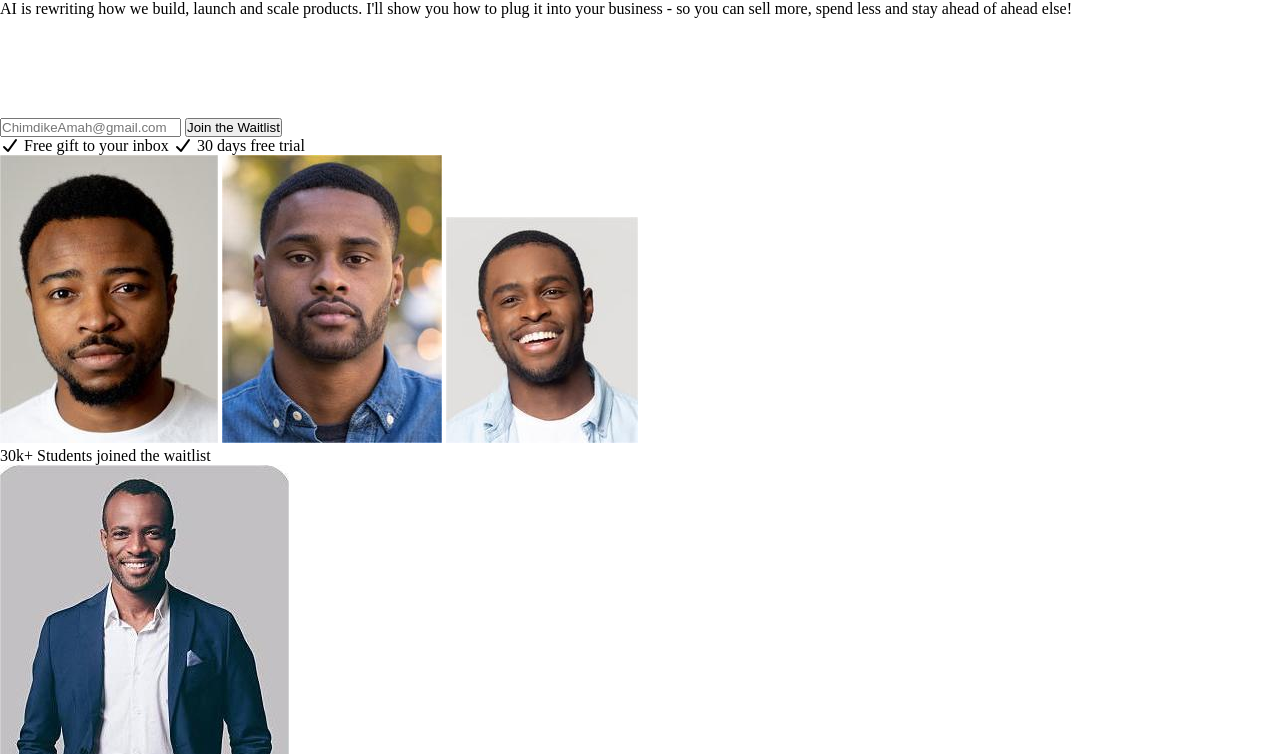
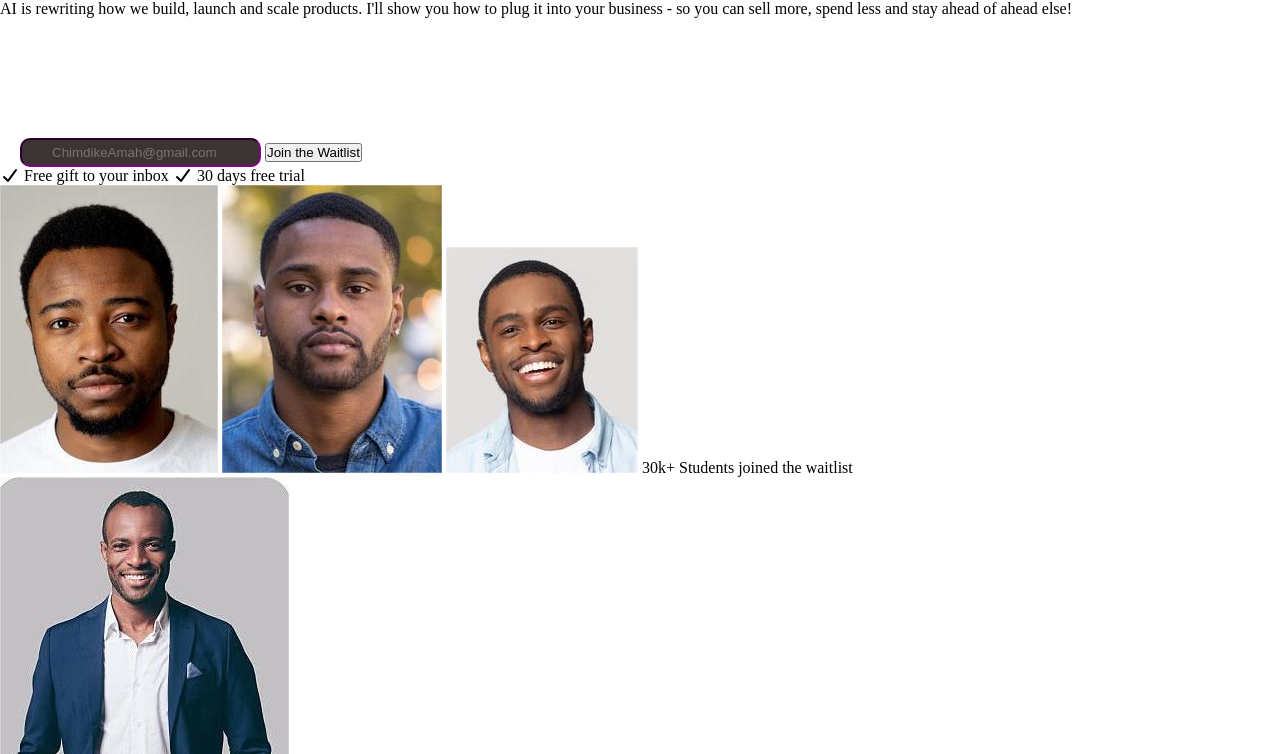
Before and after one commit to deX-Tech01/eCommerce, a plain HTML site: page index.html in a window 1280 px wide. Shown: the part 198-952 px from the top of the page. Drawn offline with Linux system fonts and the light colour scheme.

Commit message:
new commit2

```diff
--- a/index.css
+++ b/index.css
@@ -46,3 +46,16 @@
     padding-top: 20px;
     padding-bottom: 100px;
 }
+.email-box{
+    padding-top: 20px;
+}
+.email-box input{
+    border-color: purple;
+    background:  rgb(60, 51, 51);
+    border-radius: 10px;
+    padding: 5px 30px;
+    margin-left: 20px;
+}
+.email-box button{
+
+}
--- a/index.html
+++ b/index.html
@@ -21,44 +21,49 @@
 			</div>
 			<div class="break">
 				<div>
+					<div>
 						<button class="btn2">Join the Waitlist</button>
 					</div>
-        </div>
+
 					<div class="first-text">
 						<h1>The Future oF E-Commerce Isn't Coming - It's Already Here.</h1>
 						<p>
 							AI is rewriting how we build, launch and scale products. I'll show you how to plug it into your business - so you can sell more, spend less and stay ahead of ahead else!
 						</p>
 					</div>
-		<div>
+					<div class="email-box">
 						<input type="email" placeholder="ChimdikeAmah@gmail.com" />
 						<button>Join the Waitlist</button>
 					</div>
-		<div>
+					<div class="trial">
 						<label><i class="fa-solid fa-check"></i> Free gift to your inbox</label>
 						<label><i class="fa-solid fa-check"></i> 30 days free trial</label>
 					</div>
-		<div>
-			<div>
-				<img src="/assets/img3.jpg" alt="User1" />
-				<img src="/assets/img4.jpg" alt="User2" />
-				<img src="/assets/ing5.jpg" alt="User3" />
-			</div>
+
+					<div class="image-container">
+						<img src="/assets/img3.jpg" class="image1" alt="User1" />
+						<img src="/assets/img4.jpg" class="image1" alt="User2" />
+						<img src="/assets/ing5.jpg" class="image1" alt="User3" />
+
 						<label>30k+ Students joined the waitlist</label>
 					</div>
-		<div>
-			<img src="/assets/img1.jpg" alt="User4" />
 				</div>
 				<div>
-			<div>
-				<img src="/assets/curves-ahead-.png" alt="stay ahead icon" />
+					<img src="/assets/img1.jpg" class="first-image" alt="User4" />
+				</div>
 			</div>
 			<div>
+				<div class="stay-ahaed">
+
+						<img src="/assets/curves-ahead-.png" alt="stay ahead icon" />
+
+					<div class="stay-ahaed1">
 						<h2>Stay Ahead of the Curve</h2>
 						<p>
 							Adapt to the new way of building profitable e-commerce stores in 2025 - powered by AI, automation, and data-driven systems that replace outdated strategies
 						</p>
 						<button>Join the Waitlist</button>
+					</div>
 				</div>
 				<div>
 					<img src="/assets/img2.jpg" alt="User5" />
```
Lines whose indentation alone changed are shown as unchanged.
